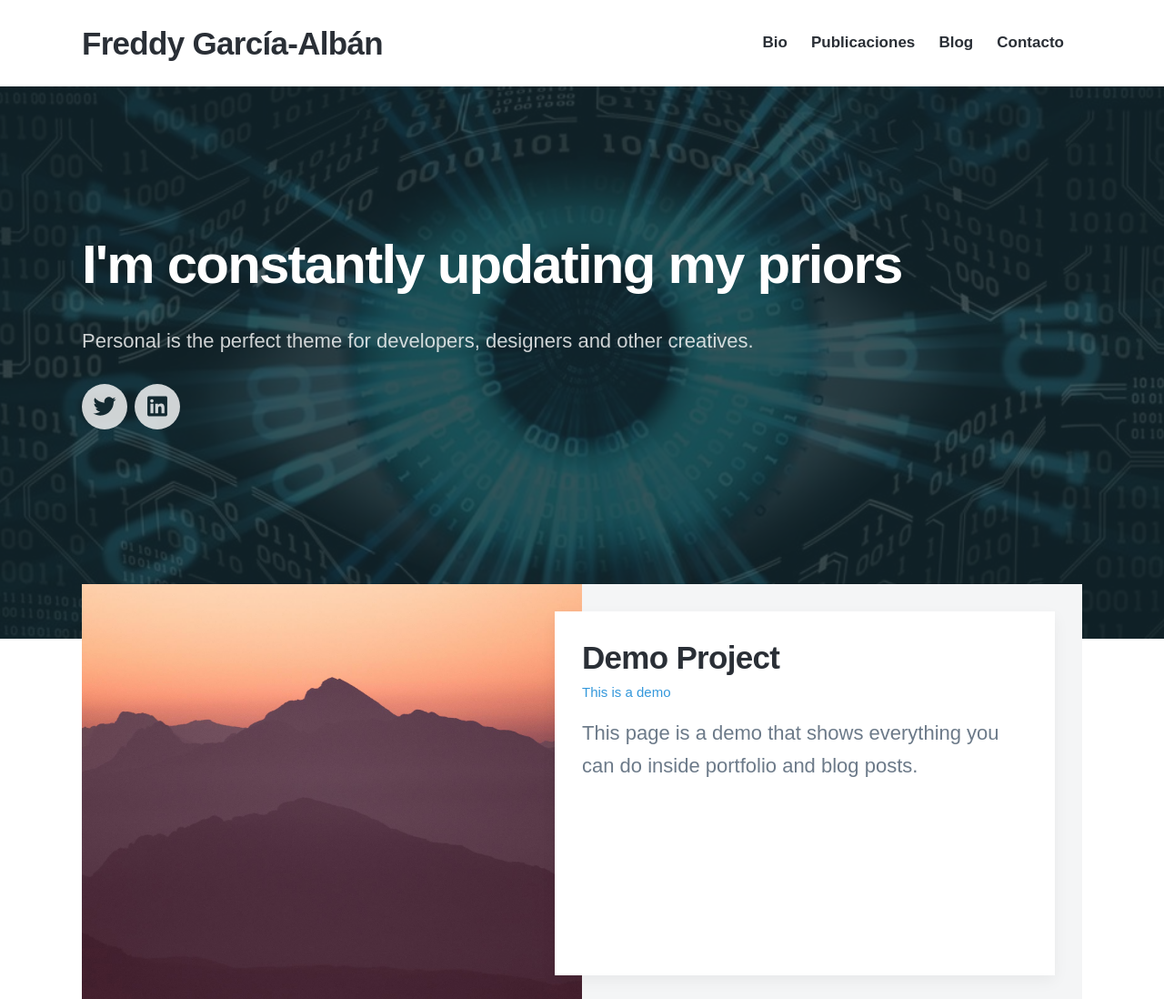
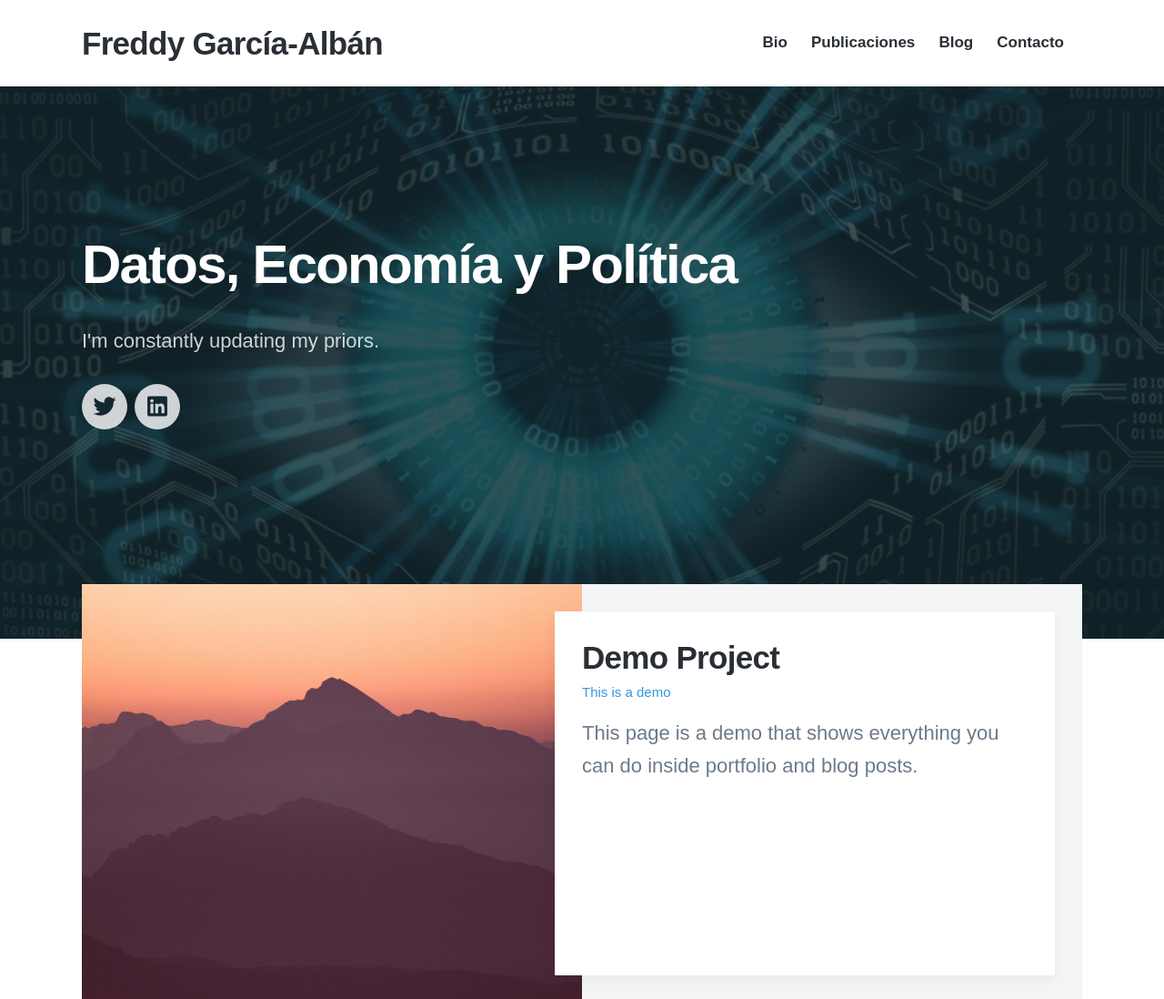
Before and after one commit to EnexFG/EnexFG.github.io, a Jekyll site: the page built from index.html, in a window 1280 px wide, cut to the strip 0-1098 px from the top of the page. Shown: the whole strip at 91% size. Built offline with Jekyll 4.4.1, drawn with Linux system fonts in a browser that asks for light colours; nearby versions of some CDN libraries; some web fonts are replaced.

Commit message:
Update index.html

```diff
--- a/index.html
+++ b/index.html
@@ -13,8 +13,8 @@ featured_image: /images/demo/eye.jpg
 
 	<div class="wrap">
 
-		<h1>I'm constantly updating my priors</h1>
-		<p>Personal is the perfect theme for developers, designers and other creatives.</p>
+		<h1>Datos, Economía y Política</h1>
+		<p>I'm constantly updating my priors.</p>
 
 		{% include socials.html %}
 
```
